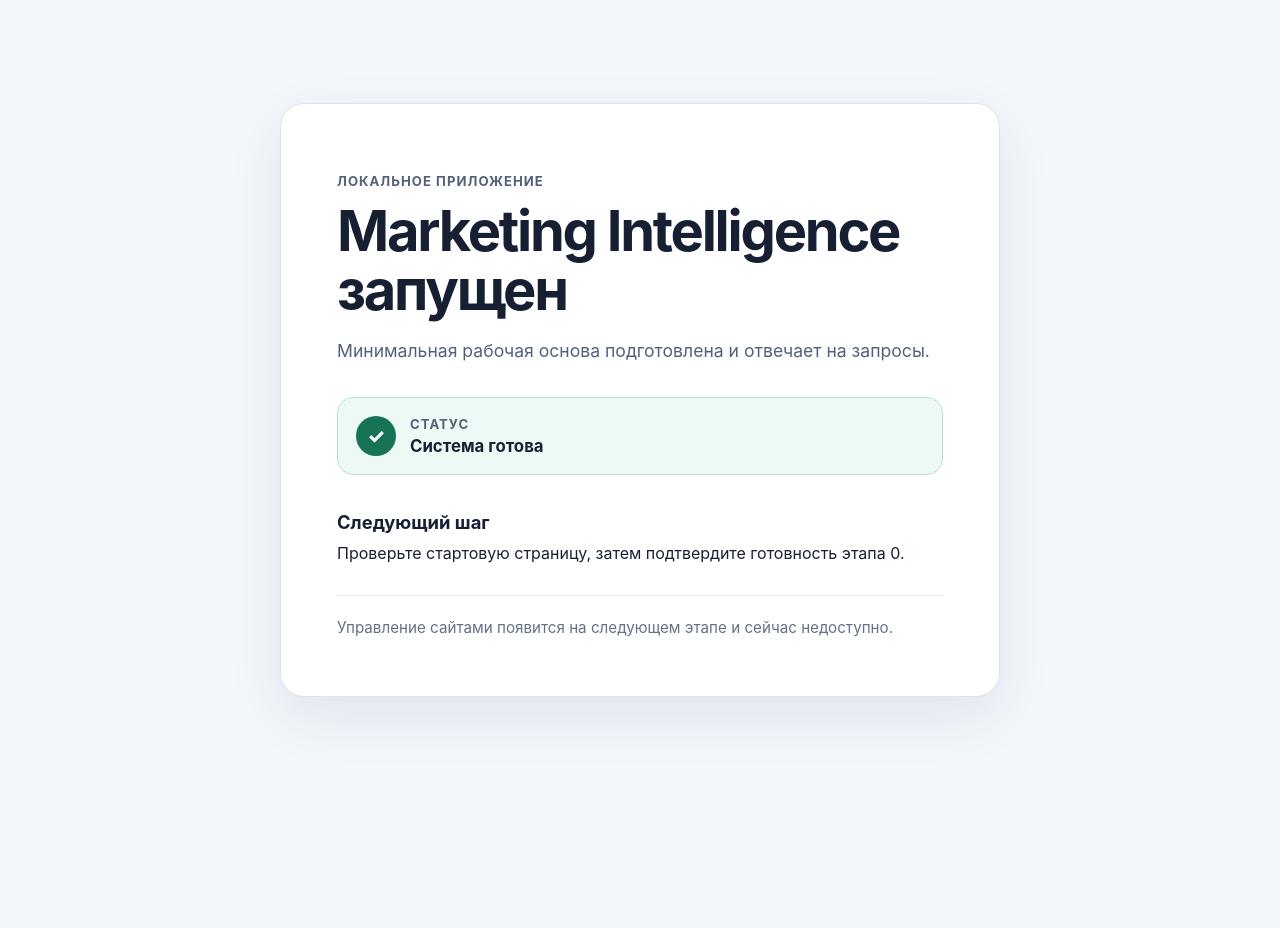
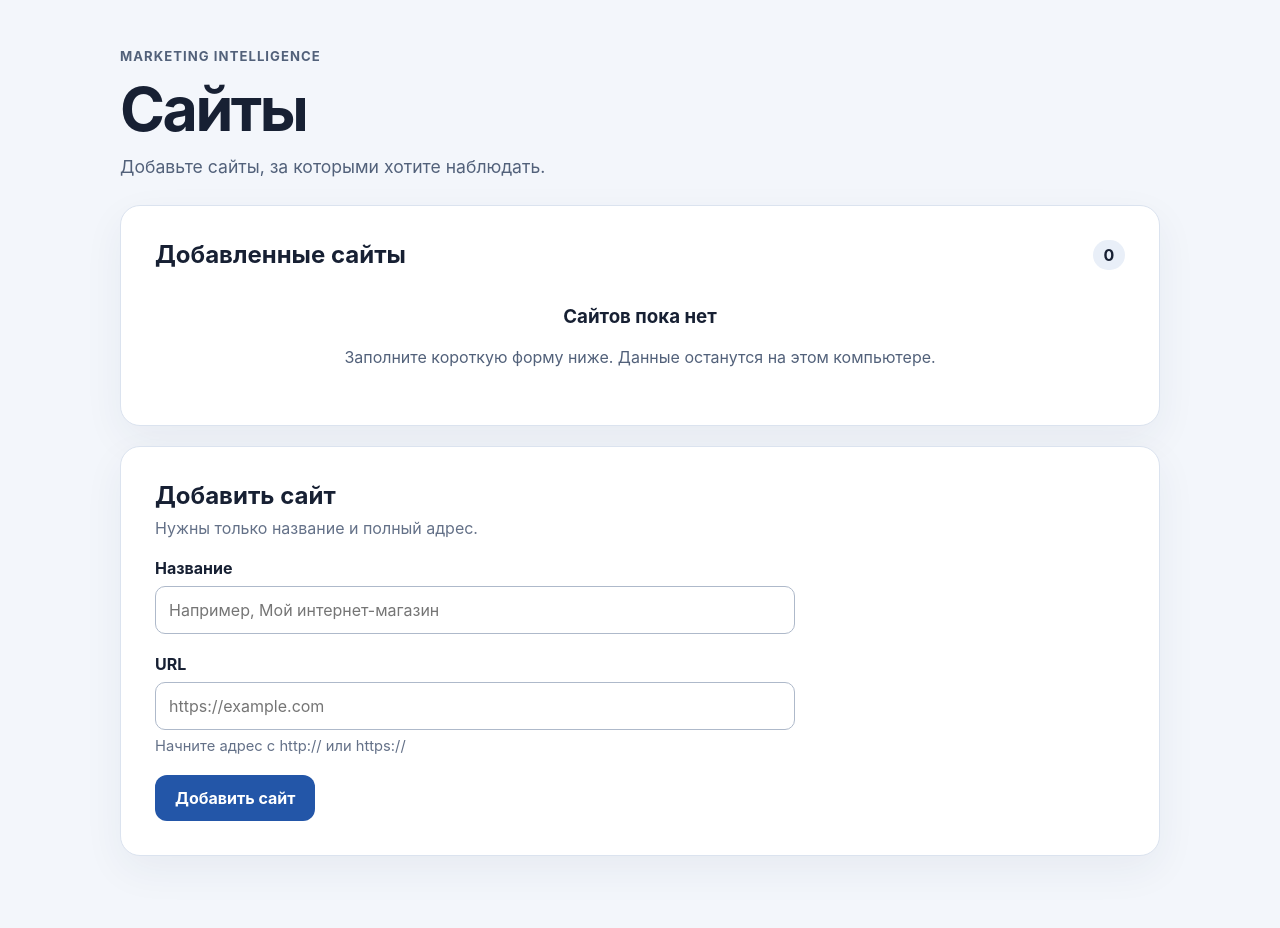
Before and after one commit to Jenechek/Marketing-Intelligence-Architect, a FastAPI app: page / in a window 1280 px wide. Before the commit the page ends 706 px from the top, so only its background shows below. Run offline with FastAPI, Linux system fonts and the light colour scheme.

Commit message:
TASK-0002: add site list and form (#2)
Accepted by the user on 2026-07-14. Adds the site list, validated add-site form, and SQLite persistence.

```diff
--- a/src/marketing_intelligence/database.py
+++ b/src/marketing_intelligence/database.py
@@ -2,6 +2,8 @@
 
 from sqlmodel import SQLModel, create_engine
 from sqlalchemy.engine import Engine
+
+from . import models  # noqa: F401 - регистрирует таблицы в SQLModel
 
 
 def build_engine(database_url: str) -> Engine:
--- a/src/marketing_intelligence/main.py
+++ b/src/marketing_intelligence/main.py
@@ -3,15 +3,17 @@
 from collections.abc import AsyncIterator
 from contextlib import asynccontextmanager
 from pathlib import Path
+from urllib.parse import parse_qs
 
 from fastapi import FastAPI, Request
-from fastapi.responses import HTMLResponse
+from fastapi.responses import HTMLResponse, RedirectResponse
 from fastapi.staticfiles import StaticFiles
 from fastapi.templating import Jinja2Templates
 
 from .config import Settings
 from .database import build_engine, initialize_database
 from .logging_config import configure_logging
+from .sites import add_site, list_sites, validate_site
 
 
 PACKAGE_DIR = Path(__file__).resolve().parent
@@ -53,16 +55,45 @@ def create_app(settings: Settings | None = None) -> FastAPI:
         name="static",
     )
 
-    @application.get("/", response_class=HTMLResponse)
-    async def home(request: Request) -> HTMLResponse:
+    def render_sites(
+        request: Request,
+        *,
+        form: dict[str, str] | None = None,
+        errors: dict[str, str] | None = None,
+        status_code: int = 200,
+    ) -> HTMLResponse:
         return templates.TemplateResponse(
             request=request,
             name="index.html",
             context={
-                "status": "Система готова",
-                "next_step": "Проверьте стартовую страницу, затем подтвердите готовность этапа 0.",
+                "sites": list_sites(request.app.state.engine),
+                "form": form or {"name": "", "url": ""},
+                "errors": errors or {},
+                "created": request.query_params.get("created") == "1",
             },
+            status_code=status_code,
         )
+
+    @application.get("/", response_class=HTMLResponse)
+    async def home(request: Request) -> HTMLResponse:
+        return render_sites(request)
+
+    @application.post("/sites", response_class=HTMLResponse)
+    async def create_site(request: Request) -> HTMLResponse:
+        raw_form = parse_qs(
+            (await request.body()).decode("utf-8", errors="replace"),
+            keep_blank_values=True,
+        )
+        form = {
+            "name": raw_form.get("name", [""])[0],
+            "url": raw_form.get("url", [""])[0],
+        }
+        errors = validate_site(form["name"], form["url"])
+        if errors:
+            return render_sites(request, form=form, errors=errors, status_code=422)
+
+        add_site(request.app.state.engine, form["name"], form["url"])
+        return RedirectResponse(url="/?created=1", status_code=303)
 
     return application
 
--- a/src/marketing_intelligence/static/styles.css
+++ b/src/marketing_intelligence/static/styles.css
@@ -5,33 +5,28 @@
     background: #f3f6fb;
 }
 
-* {
-    box-sizing: border-box;
+* { box-sizing: border-box; }
+
+body { margin: 0; min-width: 320px; }
+
+a { color: #2356a8; }
+
+.page-shell {
+    width: min(100% - 40px, 1040px);
+    margin: 0 auto;
+    padding: 48px 0 72px;
 }
 
-body {
-    margin: 0;
-    min-width: 320px;
+.page-header {
+    display: flex;
+    gap: 24px;
+    align-items: center;
+    justify-content: space-between;
+    margin-bottom: 28px;
 }
 
-.page-shell {
-    min-height: 100vh;
-    display: grid;
-    place-items: center;
-    padding: 32px 20px;
-}
-
-.status-card {
-    width: min(100%, 720px);
-    padding: clamp(28px, 6vw, 56px);
-    border: 1px solid #dbe3ef;
-    border-radius: 24px;
-    background: #ffffff;
-    box-shadow: 0 20px 55px rgba(39, 55, 87, 0.09);
-}
-
-.eyebrow,
-.status-label {
+.eyebrow {
+    margin: 0;
     color: #52617a;
     font-size: 0.82rem;
     font-weight: 700;
@@ -39,89 +34,67 @@ body {
     text-transform: uppercase;
 }
 
-h1 {
-    margin: 10px 0 16px;
-    font-size: clamp(2rem, 7vw, 3.5rem);
-    line-height: 1.05;
-    letter-spacing: -0.04em;
+h1 { margin: 8px 0 10px; font-size: clamp(2.2rem, 7vw, 3.8rem); letter-spacing: -0.04em; }
+h2, h3, p { margin-top: 0; }
+.lead { margin-bottom: 0; color: #52617a; font-size: 1.1rem; }
+
+.primary-action {
+    display: inline-flex;
+    min-height: 46px;
+    align-items: center;
+    justify-content: center;
+    padding: 11px 20px;
+    border: 0;
+    border-radius: 12px;
+    color: #fff;
+    background: #2356a8;
+    font: inherit;
+    font-weight: 700;
+    text-decoration: none;
+    cursor: pointer;
 }
 
-.lead {
-    margin: 0;
-    color: #52617a;
-    font-size: 1.1rem;
-    line-height: 1.65;
+.primary-action:hover { background: #19478e; }
+.primary-action:focus-visible, input:focus-visible, a:focus-visible { outline: 3px solid #ef9d2d; outline-offset: 3px; }
+
+.content-card {
+    margin-top: 20px;
+    padding: clamp(22px, 5vw, 34px);
+    border: 1px solid #dbe3ef;
+    border-radius: 20px;
+    background: #fff;
+    box-shadow: 0 14px 40px rgba(39, 55, 87, 0.06);
 }
 
-.status {
-    display: flex;
-    gap: 14px;
-    align-items: center;
-    margin: 32px 0;
-    padding: 18px;
-    border: 1px solid #b9e2d1;
-    border-radius: 16px;
-    background: #edf9f4;
+.section-heading { display: flex; align-items: flex-start; justify-content: space-between; gap: 16px; }
+.section-heading h2 { margin-bottom: 8px; }
+.section-heading p { margin-bottom: 20px; color: #647188; }
+.count { min-width: 32px; padding: 5px 9px; border-radius: 999px; background: #e9eff8; text-align: center; font-weight: 700; }
+
+.site-list { margin: 18px 0 0; padding: 0; list-style: none; }
+.site-list li { display: flex; gap: 20px; align-items: center; justify-content: space-between; padding: 20px 0; border-top: 1px solid #e5eaf2; }
+.site-list strong, .site-list a { display: block; }
+.site-list a { margin-top: 6px; overflow-wrap: anywhere; }
+.site-status { color: #167355; font-weight: 700; }
+
+.empty-state { padding: 28px 0 8px; color: #52617a; text-align: center; }
+.empty-state h3 { color: #172033; }
+
+.notice { margin: 20px 0; padding: 14px 16px; border-radius: 12px; font-weight: 650; }
+.notice.success { border: 1px solid #a7dac5; background: #edf9f4; color: #105a42; }
+.notice.error { border: 1px solid #e6b5b5; background: #fff1f1; color: #8d2424; }
+
+form { max-width: 640px; }
+.field { margin-bottom: 20px; }
+label { display: block; margin-bottom: 8px; font-weight: 700; }
+input { width: 100%; min-height: 48px; padding: 11px 13px; border: 1px solid #aeb9ca; border-radius: 10px; background: #fff; color: inherit; font: inherit; }
+input[aria-invalid="true"] { border-color: #b83b3b; }
+.field-help, .field-error { margin: 7px 0 0; font-size: 0.92rem; }
+.field-help { color: #647188; }
+.field-error { color: #9a2727; font-weight: 650; }
+
+@media (max-width: 640px) {
+    .page-shell { width: min(100% - 24px, 1040px); padding-top: 28px; }
+    .page-header { align-items: flex-start; flex-direction: column; }
+    .site-list li { align-items: flex-start; flex-direction: column; gap: 10px; }
 }
-
-.status-mark {
-    display: grid;
-    width: 40px;
-    height: 40px;
-    flex: 0 0 40px;
-    place-items: center;
-    border-radius: 50%;
-    color: #ffffff;
-    background: #167355;
-    font-size: 1.25rem;
-    font-weight: 800;
-}
-
-.status strong,
-.status-label {
-    display: block;
-}
-
-.status strong {
-    margin-top: 4px;
-    font-size: 1.05rem;
-}
-
-.next-step {
-    padding-top: 4px;
-}
-
-.next-step h2 {
-    margin: 0 0 8px;
-    font-size: 1.15rem;
-}
-
-.next-step p,
-.scope-note {
-    line-height: 1.6;
-}
-
-.next-step p {
-    margin: 0;
-}
-
-.scope-note {
-    margin: 28px 0 0;
-    padding-top: 20px;
-    border-top: 1px solid #e5eaf2;
-    color: #647188;
-    font-size: 0.95rem;
-}
-
-@media (max-width: 480px) {
-    .page-shell {
-        padding: 0;
-    }
-
-    .status-card {
-        min-height: 100vh;
-        border: 0;
-        border-radius: 0;
-        box-shadow: none;
-    }
-}
--- a/src/marketing_intelligence/templates/index.html
+++ b/src/marketing_intelligence/templates/index.html
@@ -3,30 +3,81 @@
 <head>
     <meta charset="utf-8">
     <meta name="viewport" content="width=device-width, initial-scale=1">
-    <title>Marketing Intelligence</title>
+    <title>Сайты — Marketing Intelligence</title>
     <link rel="stylesheet" href="{{ url_for('static', path='/styles.css') }}">
 </head>
 <body>
     <main class="page-shell">
-        <section class="status-card" aria-labelledby="page-title">
-            <p class="eyebrow">Локальное приложение</p>
-            <h1 id="page-title">Marketing Intelligence запущен</h1>
-            <p class="lead">Минимальная рабочая основа подготовлена и отвечает на запросы.</p>
+        <header class="page-header">
+            <div>
+                <p class="eyebrow">Marketing Intelligence</p>
+                <h1>Сайты</h1>
+                <p class="lead">Добавьте сайты, за которыми хотите наблюдать.</p>
+            </div>
+        </header>
 
-            <div class="status" role="status" aria-label="Текущее состояние приложения">
-                <span class="status-mark" aria-hidden="true">✓</span>
+        {% if created %}
+        <div class="notice success" role="status">Сайт добавлен и сохранён.</div>
+        {% endif %}
+
+        <section class="content-card" aria-labelledby="site-list-title">
+            <div class="section-heading">
+                <h2 id="site-list-title">Добавленные сайты</h2>
+                <span class="count">{{ sites|length }}</span>
+            </div>
+
+            {% if sites %}
+            <ul class="site-list">
+                {% for site in sites %}
+                <li>
+                    <div>
+                        <strong>{{ site.name }}</strong>
+                        <a href="{{ site.url }}" target="_blank" rel="noopener noreferrer">{{ site.url }}</a>
+                    </div>
+                    <span class="site-status">Добавлен</span>
+                </li>
+                {% endfor %}
+            </ul>
+            {% else %}
+            <div class="empty-state">
+                <h3>Сайтов пока нет</h3>
+                <p>Заполните короткую форму ниже. Данные останутся на этом компьютере.</p>
+            </div>
+            {% endif %}
+        </section>
+
+        <section class="content-card form-card" id="add-site" aria-labelledby="add-site-title">
+            <div class="section-heading">
                 <div>
-                    <span class="status-label">Статус</span>
-                    <strong>{{ status }}</strong>
+                    <h2 id="add-site-title">Добавить сайт</h2>
+                    <p>Нужны только название и полный адрес.</p>
                 </div>
             </div>
 
-            <div class="next-step">
-                <h2>Следующий шаг</h2>
-                <p>{{ next_step }}</p>
-            </div>
+            {% if errors %}
+            <div class="notice error" role="alert">Проверьте отмеченные поля.</div>
+            {% endif %}
 
-            <p class="scope-note">Управление сайтами появится на следующем этапе и сейчас недоступно.</p>
+            <form action="/sites" method="post" novalidate>
+                <div class="field">
+                    <label for="name">Название</label>
+                    <input id="name" name="name" type="text" value="{{ form.name }}"
+                           placeholder="Например, Мой интернет-магазин" required
+                           {% if errors.name %}aria-invalid="true" aria-describedby="name-error"{% endif %}>
+                    {% if errors.name %}<p class="field-error" id="name-error">{{ errors.name }}</p>{% endif %}
+                </div>
+
+                <div class="field">
+                    <label for="url">URL</label>
+                    <input id="url" name="url" type="url" value="{{ form.url }}"
+                           placeholder="https://example.com" required
+                           {% if errors.url %}aria-invalid="true" aria-describedby="url-help url-error"{% else %}aria-describedby="url-help"{% endif %}>
+                    <p class="field-help" id="url-help">Начните адрес с http:// или https://</p>
+                    {% if errors.url %}<p class="field-error" id="url-error">{{ errors.url }}</p>{% endif %}
+                </div>
+
+                <button class="primary-action" type="submit">Добавить сайт</button>
+            </form>
         </section>
     </main>
 </body>
```
Also changed, not shown: PROJECT_LOG.md (+35 -4 lines), TASKS.md (+42 -35 lines), src/marketing_intelligence/models.py (added, +14 -0 lines), src/marketing_intelligence/sites.py (added, +60 -0 lines), tests/test_app.py (+46 -9 lines), CHANGELOG.md, README.md.
